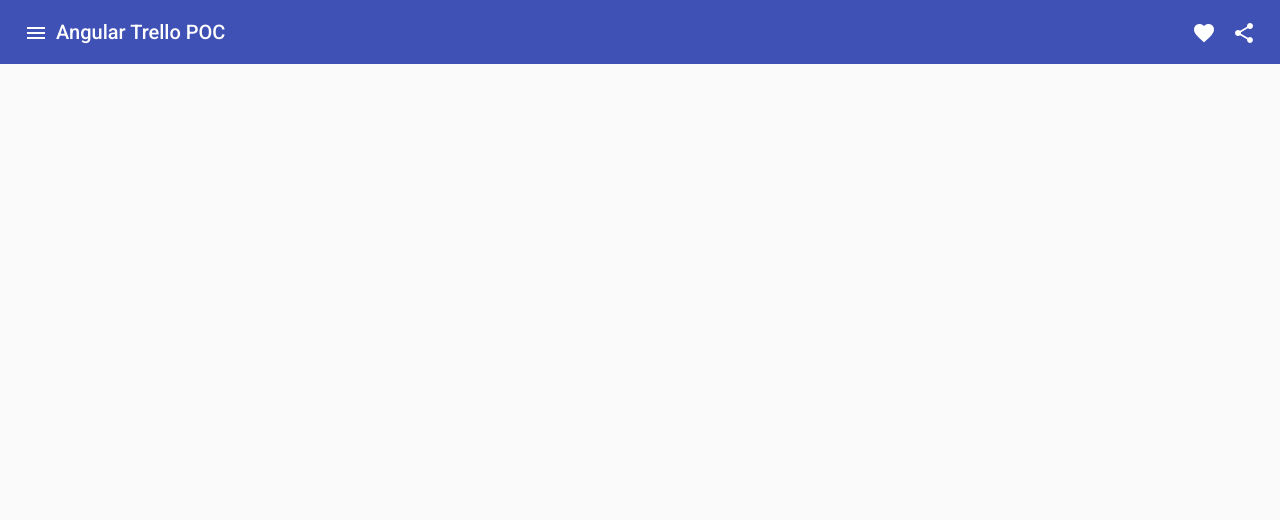
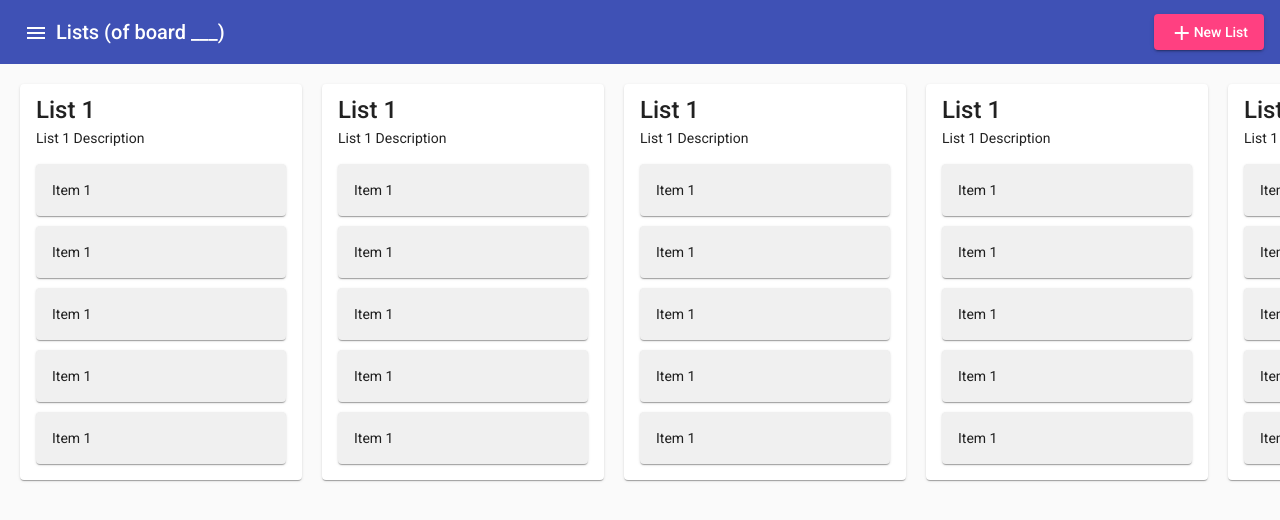
Before and after one commit to pkgamma/angular-trello-poc, an Angular app: page / in a window 1280 px wide. Shown: the top 520 px of the page. Built offline with nearby package versions, Linux system fonts and the light colour scheme.

Commit message:
Created base style for list cards and items within lists

```diff
--- a/src/app/app.component.css
+++ b/src/app/app.component.css
@@ -0,0 +1,18 @@
+.board-container {
+  display: flex;
+  flex-direction: row;
+  overflow-x: auto;
+  overflow-y: hidden;
+}
+
+.list-card {
+  width: 250px;
+  margin: 20px 0px 20px 20px;
+  flex-shrink: 0;
+  overflow: auto;
+}
+
+.item-card {
+  background-color: #f0f0f0;
+  margin-bottom: 10px;
+}
--- a/src/app/app.component.html
+++ b/src/app/app.component.html
@@ -1 +1,16 @@
-<poc-sidebar></poc-sidebar>
+<poc-sidebar>
+
+  <div class="board-container">
+    <mat-card class="list-card" *ngFor="let n of numbers">
+
+      <mat-card-title>List 1</mat-card-title>
+      <mat-card-content>List 1 Description</mat-card-content>
+
+      <mat-card class="item-card" *ngFor="let n of numbers">
+        <mat-card-content>Item 1</mat-card-content>
+      </mat-card>
+
+    </mat-card>
+  </div>
+
+</poc-sidebar>
--- a/src/app/app.component.ts
+++ b/src/app/app.component.ts
@@ -6,5 +6,11 @@ import { Component } from '@angular/core';
   styleUrls: ['./app.component.css']
 })
 export class AppComponent {
-  // title = 'trello-poc';
+
+  numbers: numbers[];
+
+  constructor() {
+    this.numbers = Array(5).fill(4); // [4,4,4,4,4]
+  }
+
 }
--- a/src/app/sidebar/sidebar/sidebar.component.css
+++ b/src/app/sidebar/sidebar/sidebar.component.css
@@ -3,5 +3,7 @@
 }
 
 .mat-sidenav {
-  width: 300px;
+  min-width: 200px !important;
+  width: 70vw !important;
+  max-width: 300px !important;
 }
--- a/src/app/sidebar/sidebar/sidebar.component.html
+++ b/src/app/sidebar/sidebar/sidebar.component.html
@@ -6,11 +6,10 @@
         <mat-toolbar color="primary">
             <span>Boards</span>
             <span class="spacer"></span>
-            <button mat-icon-button>
-                <mat-icon>add</mat-icon>
-            </button>
+            <button mat-raised-button color="accent"><mat-icon>add</mat-icon>New Board</button>
         </mat-toolbar>
 
+        <!-- shows how many times side bar has been open and closed -->
         <div class="example-events">
             <div *ngFor="let e of events">{{e}}</div>
         </div>
@@ -25,14 +24,9 @@
             <button mat-icon-button (click)="sidenav.toggle()">
                 <mat-icon>menu</mat-icon>
             </button>
-            <span>Angular Trello POC</span>
+            <span>Lists (of board ___)</span>
             <span class="spacer"></span>
-            <button mat-icon-button>
-                <mat-icon>favorite</mat-icon>
-            </button>
-            <button mat-icon-button>
-                <mat-icon>share</mat-icon>
-            </button>
+            <button mat-raised-button color="accent"><mat-icon>add</mat-icon>New List</button>
         </mat-toolbar>
 
         <!-- everything else -->
```
